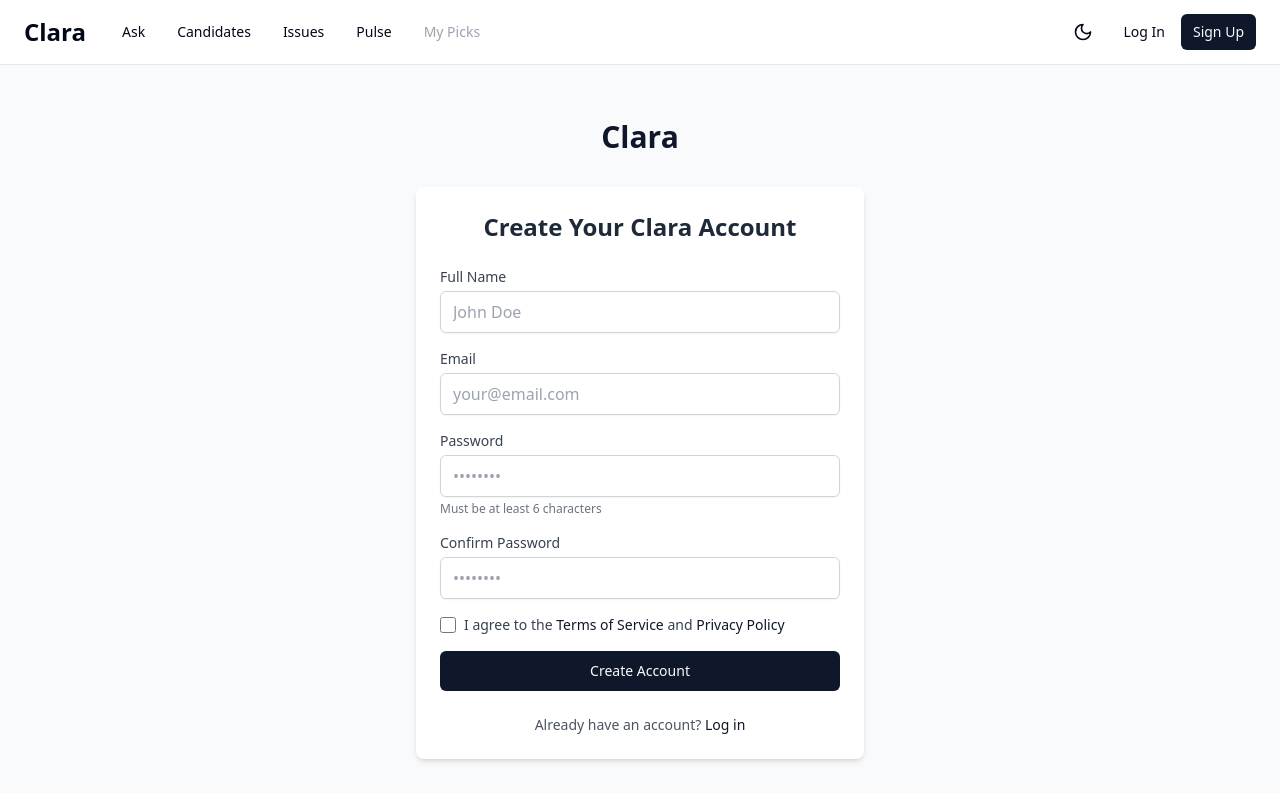
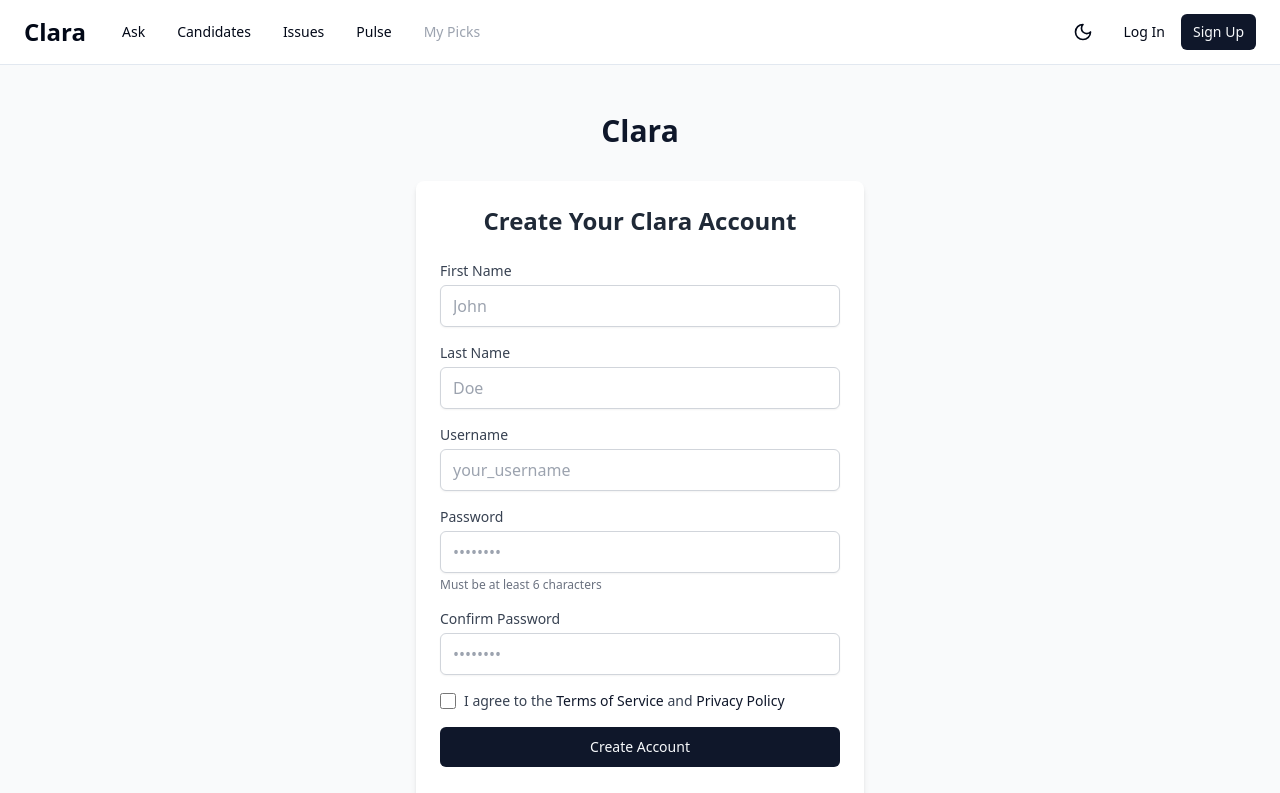
Before and after one commit to Jehuuuu/Clara_FE, a Next.js app: page /auth/register in a window 1280 px wide. Shown: the top 793 px of the page. Built offline with nearby package versions, Linux system fonts and the light colour scheme.

Commit message:
implemented register only (no login)

```diff
--- a/components/auth/RegisterForm.tsx
+++ b/components/auth/RegisterForm.tsx
@@ -8,8 +8,9 @@ import { useUI } from "@/context/UIContext";
 import { Button } from "@/components/common/Button";
 
 export function RegisterForm() {
-  const [name, setName] = useState("");
-  const [email, setEmail] = useState("");
+  const [firstName, setFirstName] = useState("");
+  const [lastName, setLastName] = useState("");
+  const [username, setUsername] = useState("");
   const [password, setPassword] = useState("");
   const [confirmPassword, setConfirmPassword] = useState("");
   const [isSubmitting, setIsSubmitting] = useState(false);
@@ -21,11 +22,11 @@ export function RegisterForm() {
     e.preventDefault();
 
     // Validate inputs
-    if (!name || !email || !password || !confirmPassword) {
+    if (!firstName || !lastName || !username || !password || !confirmPassword) {
       addToast({
         title: "Error",
         message: "Please fill in all fields",
-        type: "error"
+        type: "error",
       });
       return;
     }
@@ -51,7 +52,7 @@ export function RegisterForm() {
     setIsSubmitting(true);
 
     try {
-      const result = await register(name, email, password);
+      const result = await register(firstName, lastName, username, password);
 
       if (result.success) {
         addToast({
@@ -87,36 +88,54 @@ export function RegisterForm() {
       <form onSubmit={handleSubmit} className="space-y-4">
         <div>
           <label
-            htmlFor="name"
+            htmlFor="firstName"
             className="block text-sm font-medium text-gray-700 dark:text-gray-300"
           >
-            Full Name
+            First Name
           </label>
           <input
-            id="name"
+            id="firstName"
             type="text"
-            value={name}
-            onChange={(e) => setName(e.target.value)}
+            value={firstName}
+            onChange={(e) => setFirstName(e.target.value)}
             className="mt-1 block w-full px-3 py-2 bg-white dark:bg-gray-700 border border-gray-300 dark:border-gray-600 rounded-md shadow-sm focus:outline-none focus:ring-primary focus:border-primary"
-            placeholder="John Doe"
+            placeholder="John"
             required
           />
         </div>
 
         <div>
           <label
-            htmlFor="email"
+            htmlFor="lastName"
             className="block text-sm font-medium text-gray-700 dark:text-gray-300"
           >
-            Email
+            Last Name
           </label>
           <input
-            id="email"
-            type="email"
-            value={email}
-            onChange={(e) => setEmail(e.target.value)}
+            id="lastName"
+            type="text"
+            value={lastName}
+            onChange={(e) => setLastName(e.target.value)}
             className="mt-1 block w-full px-3 py-2 bg-white dark:bg-gray-700 border border-gray-300 dark:border-gray-600 rounded-md shadow-sm focus:outline-none focus:ring-primary focus:border-primary"
-            placeholder="your@email.com"
+            placeholder="Doe"
+            required
+          />
+        </div>
+
+        <div>
+          <label
+            htmlFor="username"
+            className="block text-sm font-medium text-gray-700 dark:text-gray-300"
+          >
+            Username
+          </label>
+          <input
+            id="username"
+            type="text"
+            value={username}
+            onChange={(e) => setUsername(e.target.value)}
+            className="mt-1 block w-full px-3 py-2 bg-white dark:bg-gray-700 border border-gray-300 dark:border-gray-600 rounded-md shadow-sm focus:outline-none focus:ring-primary focus:border-primary"
+            placeholder="your_username"
             required
           />
         </div>
--- a/context/AuthContext.tsx
+++ b/context/AuthContext.tsx
@@ -2,25 +2,34 @@
 
 import React, { createContext, useContext, useState, useEffect, ReactNode } from "react";
 import { useRouter } from "next/navigation";
+import { registerUser } from "@/lib/api/auth";
 
 // Define user type
 export interface User {
   id: string;
-  email: string;
-  name: string;
+  username: string;
+  first_name: string;
+  last_name: string;
   savedPicks: string[]; // IDs of saved candidates
 }
+
 
 // Define auth context type
 interface AuthContextType {
   user: User | null;
   isLoading: boolean;
   isAuthenticated: boolean;
-  login: (email: string, password: string) => Promise<{ success: boolean; message: string }>;
-  register: (name: string, email: string, password: string) => Promise<{ success: boolean; message: string }>;
+  login: (username: string, password: string) => Promise<{ success: boolean; message: string }>;
+  register: (
+    first_name: string,
+    last_name: string,
+    username: string,
+    password: string
+  ) => Promise<{ success: boolean; message: string }>;
   logout: () => void;
   updateUser: (userData: Partial<User>) => void;
 }
+
 
 // Create context
 const AuthContext = createContext<AuthContextType | undefined>(undefined);
@@ -29,11 +38,13 @@ const AuthContext = createContext<AuthContextType | undefined>(undefined);
 const MOCK_USERS: User[] = [
   {
     id: "1",
-    email: "user@example.com",
-    name: "Demo User",
-    savedPicks: ["1", "3"]
-  }
+    username: "demouser",
+    first_name: "Demo",
+    last_name: "User",
+    savedPicks: ["1", "3"],
+  },
 ];
+
 
 // Auth provider component
 export function AuthProvider({ children }: { children: ReactNode }) {
@@ -65,7 +76,7 @@ export function AuthProvider({ children }: { children: ReactNode }) {
   }, [user]);
 
   // Login function
-  const login = async (email: string, password: string): Promise<{ success: boolean; message: string }> => {
+  const login = async (username: string, password: string): Promise<{ success: boolean; message: string }> => {
     // Mock login (replace with actual API call)
     setIsLoading(true);
 
@@ -73,7 +84,7 @@ export function AuthProvider({ children }: { children: ReactNode }) {
       // Simulate network delay
       await new Promise(resolve => setTimeout(resolve, 1000));
 
-      const foundUser = MOCK_USERS.find(u => u.email === email);
+      const foundUser = MOCK_USERS.find(u => u.username === username);
 
       if (foundUser && password === "password") { // Simplified for demo
         setUser(foundUser);
@@ -90,37 +101,30 @@ export function AuthProvider({ children }: { children: ReactNode }) {
   };
 
   // Register function
-  const register = async (name: string, email: string, password: string): Promise<{ success: boolean; message: string }> => {
-    setIsLoading(true);
+  const register = async (
+    first_name: string,
+    last_name: string,
+    username: string,
+    password: string
+  ): Promise<{ success: boolean; message: string }> => {
+    try {
+      const data = await registerUser({ first_name, last_name, username, password });
 
-    try {
-      // Simulate network delay
-      await new Promise(resolve => setTimeout(resolve, 1000));
+      setUser({
+        id: data.user.id.toString(), // Ensure this matches your expected User shape
+        username: data.user.username,
+        first_name: data.user.first_name,
+        last_name: data.user.last_name,
+        savedPicks: [],
+      });
 
-      // Check if user already exists
-      if (MOCK_USERS.some(u => u.email === email)) {
-        setIsLoading(false);
-        return { success: false, message: "Email already in use" };
-      }
+      // Store tokens if needed
+      localStorage.setItem("accessToken", data.tokens.access);
+      localStorage.setItem("refreshToken", data.tokens.refresh);
 
-      // Create new user (in a real app, this would be an API call)
-      const newUser: User = {
-        id: Math.random().toString(36).substring(2, 9),
-        email,
-        name,
-        savedPicks: []
-      };
-
-      // Add to mock users (this is just for demo)
-      MOCK_USERS.push(newUser);
-
-      // Set user in state
-      setUser(newUser);
-      setIsLoading(false);
       return { success: true, message: "Registration successful" };
-    } catch (error) {
-      setIsLoading(false);
-      return { success: false, message: "An error occurred during registration" };
+    } catch (error: any) {
+      return { success: false, message: error.message || "Registration failed" };
     }
   };
 
--- /dev/null
+++ b/lib/api/auth.ts
@@ -0,0 +1,41 @@
+// lib/api/auth.ts
+
+interface RegisterPayload {
+  username: string;
+  password: string;
+  first_name: string;
+  last_name: string;
+}
+
+interface RegisterResponse {
+  message: string;
+  user: {
+    id: number;
+    username: string;
+    first_name: string;
+    last_name: string;
+  };
+  tokens: {
+    refresh: string;
+    access: string;
+  };
+}
+
+export async function registerUser(payload: RegisterPayload): Promise<RegisterResponse> {
+  const res = await fetch("http://localhost:8000/api/auth/register/", {
+    method: "POST",
+    headers: {
+      "Content-Type": "application/json",
+    },
+    body: JSON.stringify(payload),
+  });
+
+  const data = await res.json();
+
+  if (!res.ok) {
+    const errorMsg = data?.error || Object.values(data)[0]?.[0] || "Registration failed";
+    throw new Error(errorMsg);
+  }
+
+  return data;
+}
```
